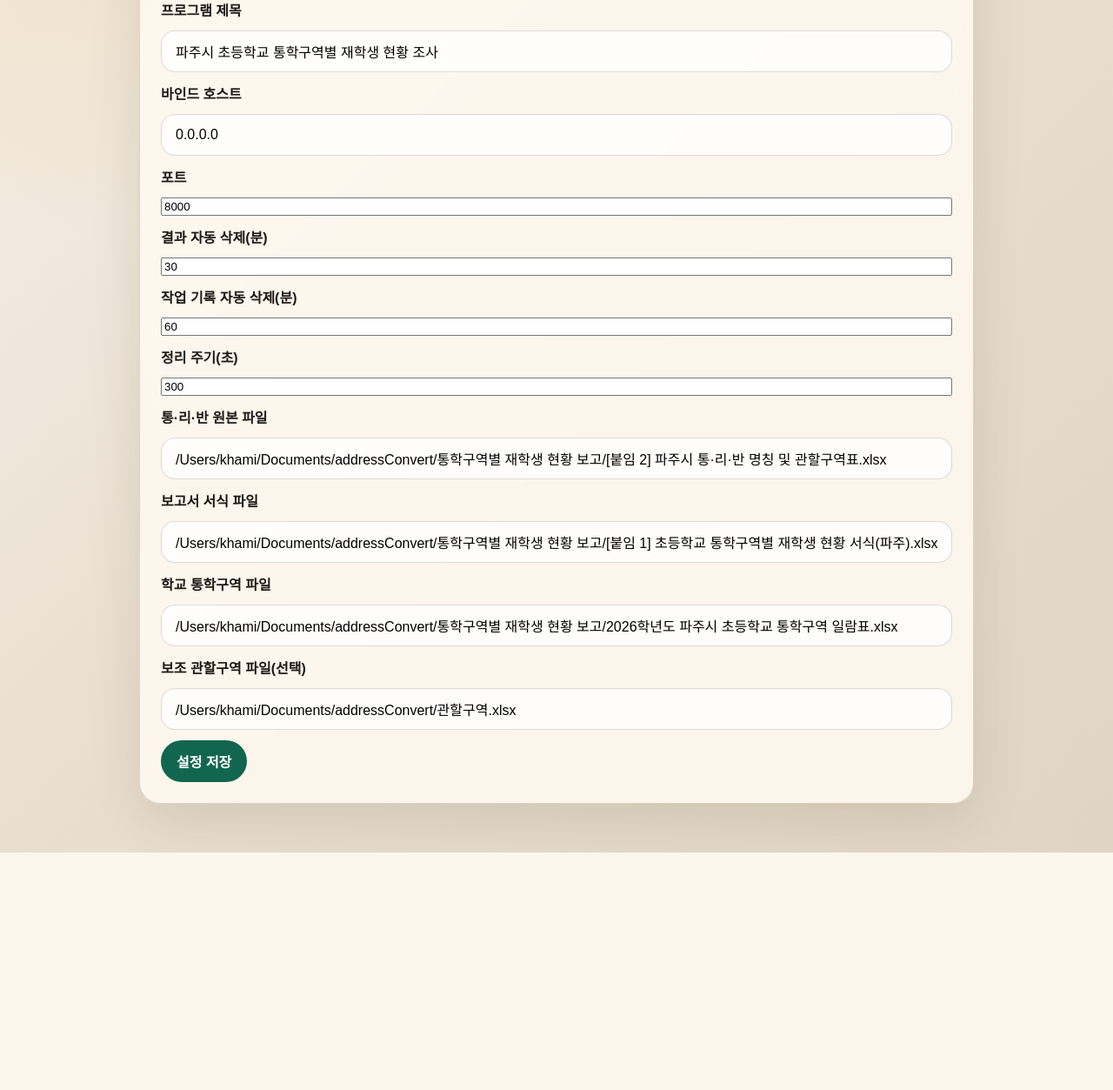
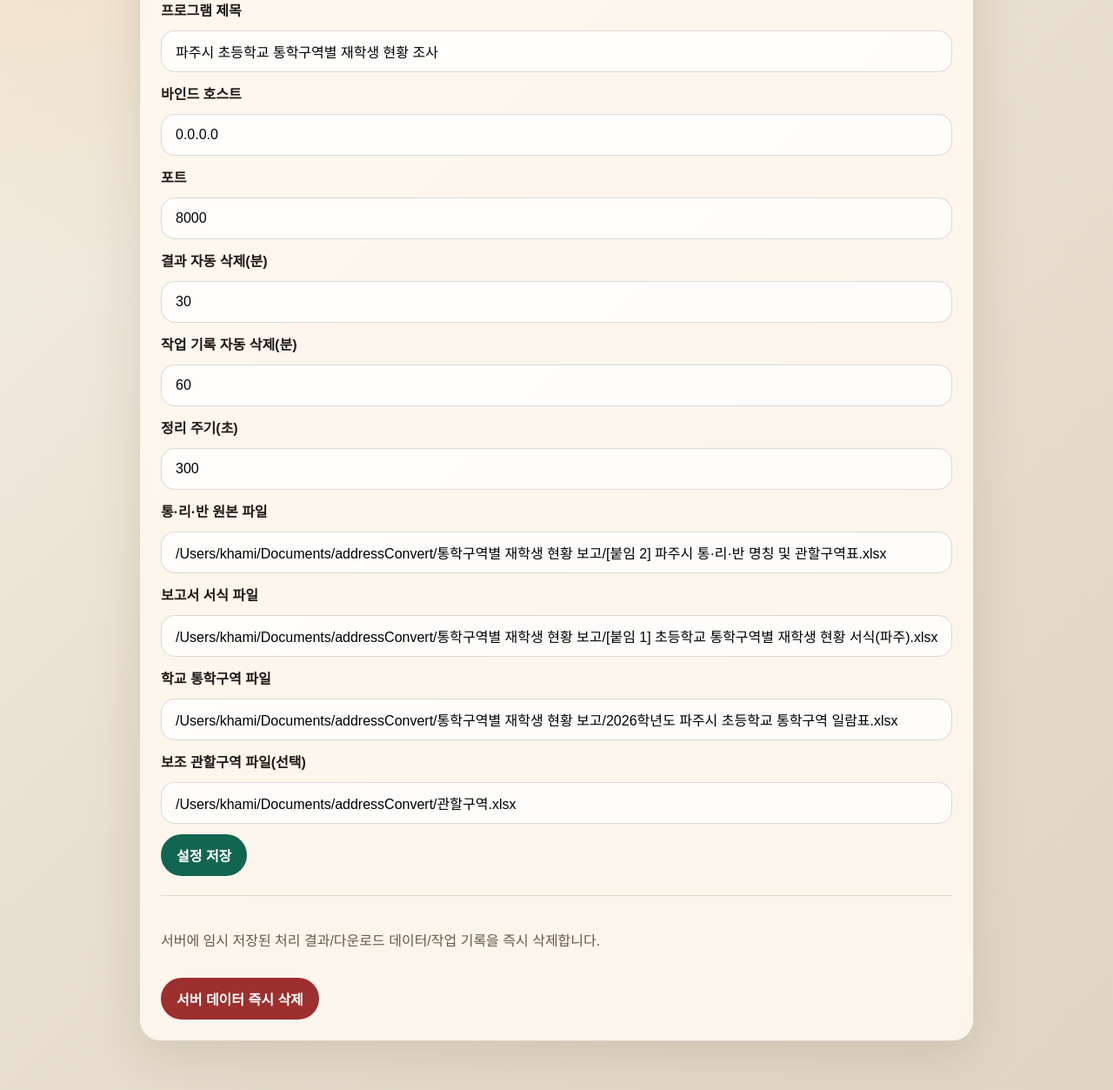
Before and after one commit to edutech7-shin/paju-school-zone, a Flask app: page /admin in a window 1280 px wide. Shown: the part 215-1468 px from the top of the page at 87% size. Before the commit the page ends 1195 px from the top, so only its background shows below. Run offline with Flask 3, Linux system fonts and the light colour scheme.

Commit message:
Improve processing speed and add server data cleanup controls.
Deduplicate address conversions before classification, add admin action to clear runtime result/job data, and update form styling for better usability.

Co-authored-by: Cursor <cursoragent@cursor.com>

```diff
--- a/api/index.py
+++ b/api/index.py
@@ -7,6 +7,7 @@ from app.datasets import ensure_datasets
 from app.server import render_admin_page, render_index, render_progress_page
 from app.services import (
     clear_context_cache,
+    clear_runtime_data,
     get_download,
     get_job,
     get_result_data,
@@ -61,6 +62,23 @@ def admin_save() -> Response:
         )
     except Exception as exc:
         return Response(render_admin_page(error=f"설정 저장 실패: {exc}"), status=400, mimetype="text/html")
+
+
+@app.post("/admin/clear-data")
+def admin_clear_data() -> Response:
+    try:
+        stats = clear_runtime_data()
+        return Response(
+            render_admin_page(
+                message=(
+                    f"서버 데이터를 삭제했습니다. "
+                    f"(결과 {stats['results']}건, 다운로드 {stats['downloads']}건, 작업기록 {stats['jobs']}건)"
+                )
+            ),
+            mimetype="text/html",
+        )
+    except Exception as exc:
+        return Response(render_admin_page(error=f"서버 데이터 삭제 실패: {exc}"), status=400, mimetype="text/html")
 
 
 @app.post("/process")
--- a/app/server.py
+++ b/app/server.py
@@ -14,7 +14,16 @@ from urllib.parse import quote
 
 from .config import STATIC_DIR, TEMPLATE_DIR, load_admin_config, save_admin_config, AdminConfig, DataSources, RuntimeSettings
 from .datasets import ensure_datasets
-from .services import clear_context_cache, get_context, get_download, get_job, get_result_data, start_cleanup_worker, start_job
+from .services import (
+    clear_context_cache,
+    clear_runtime_data,
+    get_context,
+    get_download,
+    get_job,
+    get_result_data,
+    start_cleanup_worker,
+    start_job,
+)
 
 
 INDEX_TEMPLATE = os.path.join(TEMPLATE_DIR, "index.html")
@@ -228,6 +237,11 @@ def render_admin_page(message: str = "", error: str = "") -> bytes:
               <input id="legacy_district_source" type="text" name="legacy_district_source" value="{esc(config.data_sources.legacy_district_source)}" {source_readonly}>
               <button type="submit">설정 저장</button>
             </form>
+            <hr class="admin-separator">
+            <form method="post" action="/admin/clear-data" class="stack">
+              <p class="hint">서버에 임시 저장된 처리 결과/다운로드 데이터/작업 기록을 즉시 삭제합니다.</p>
+              <button type="submit" class="danger">서버 데이터 즉시 삭제</button>
+            </form>
           </section>
         </main>
       </body>
@@ -314,6 +328,9 @@ class AppHandler(BaseHTTPRequestHandler):
         if self.path == "/admin":
             self._handle_admin_post()
             return
+        if self.path == "/admin/clear-data":
+            self._handle_clear_data_post()
+            return
 
         if self.path != "/process":
             self.send_error(HTTPStatus.NOT_FOUND)
@@ -387,6 +404,21 @@ class AppHandler(BaseHTTPRequestHandler):
             traceback.print_exc()
             self._send_html(render_admin_page(error=f"설정 저장 실패: {exc}"), status=400)
 
+    def _handle_clear_data_post(self) -> None:
+        try:
+            stats = clear_runtime_data()
+            self._send_html(
+                render_admin_page(
+                    message=(
+                        f"서버 데이터를 삭제했습니다. "
+                        f"(결과 {stats['results']}건, 다운로드 {stats['downloads']}건, 작업기록 {stats['jobs']}건)"
+                    )
+                )
+            )
+        except Exception as exc:
+            traceback.print_exc()
+            self._send_html(render_admin_page(error=f"서버 데이터 삭제 실패: {exc}"), status=400)
+
     def _serve_static(self, relative_path: str) -> None:
         normalized = os.path.normpath(relative_path).lstrip(os.sep)
         path = os.path.join(STATIC_DIR, normalized)
--- a/app/services.py
+++ b/app/services.py
@@ -113,6 +113,17 @@ def _resolve_report_template_path(source_path: str) -> str:
 
 def clear_context_cache() -> None:
     _CONTEXT_CACHE.clear()
+
+
+def clear_runtime_data() -> dict[str, int]:
+    with JOB_LOCK:
+        result_count = len(RESULT_DATA_STORE)
+        file_count = len(RESULT_STORE)
+        job_count = len(JOB_STORE)
+        RESULT_DATA_STORE.clear()
+        RESULT_STORE.clear()
+        JOB_STORE.clear()
+    return {"results": result_count, "downloads": file_count, "jobs": job_count}
 
 
 def _safe_int(value, default=0) -> int:
@@ -869,6 +880,7 @@ def process_request(
     if progress_callback:
         progress_callback(stage="학생 파일 읽는 중", current=0, total=0)
     students = load_student_files(files)
+    _prefill_jibun_addresses(students, progress_callback=progress_callback)
     processed = []
     total = len(students)
     for index, student in enumerate(students, start=1):
@@ -892,6 +904,39 @@ def process_request(
     if progress_callback:
         progress_callback(stage="완료", current=total, total=total)
     return result
+
+
+def _prefill_jibun_addresses(students: list[dict[str, Any]], progress_callback=None) -> None:
+    # 같은 도로명 주소가 반복되는 경우 외부 API 호출을 1회로 줄인다.
+    unique_targets: dict[tuple[str, str], None] = {}
+    for student in students:
+        if student.get("source_jibun_address"):
+            continue
+        road_address = clean_text(student.get("road_address", ""))
+        if not road_address:
+            continue
+        postal_code = clean_text(student.get("postal_code", ""))
+        unique_targets[(road_address, postal_code)] = None
+
+    if not unique_targets:
+        return
+
+    conversion_cache: dict[tuple[str, str], str] = {}
+    total_unique = len(unique_targets)
+    for index, (road_address, postal_code) in enumerate(unique_targets.keys(), start=1):
+        converted = get_jibeon_address(road_address, expected_zip=postal_code) or ""
+        conversion_cache[(road_address, postal_code)] = converted
+        if progress_callback:
+            progress_callback(stage="중복 주소 통합 변환 중", current=index, total=total_unique)
+
+    for student in students:
+        if student.get("source_jibun_address"):
+            continue
+        road_address = clean_text(student.get("road_address", ""))
+        postal_code = clean_text(student.get("postal_code", ""))
+        cached = conversion_cache.get((road_address, postal_code), "")
+        if cached:
+            student["source_jibun_address"] = cached
 
 
 def get_download(result_id: str, kind: str) -> bytes | None:
--- a/static/styles.css
+++ b/static/styles.css
@@ -98,7 +98,9 @@ label {
 
 textarea,
 input[type="file"],
-input[type="text"] {
+input[type="text"],
+input[type="date"],
+input[type="number"] {
   width: 100%;
   border: 1px solid var(--line);
   border-radius: 16px;
@@ -147,6 +149,20 @@ button {
 button:hover {
   background: var(--accent-strong);
   transform: translateY(-1px);
+}
+
+button.danger {
+  background: var(--danger);
+}
+
+button.danger:hover {
+  background: #7f2020;
+}
+
+.admin-separator {
+  margin: 22px 0;
+  border: 0;
+  border-top: 1px solid rgba(68, 53, 36, 0.15);
 }
 
 .result-grid {
```
